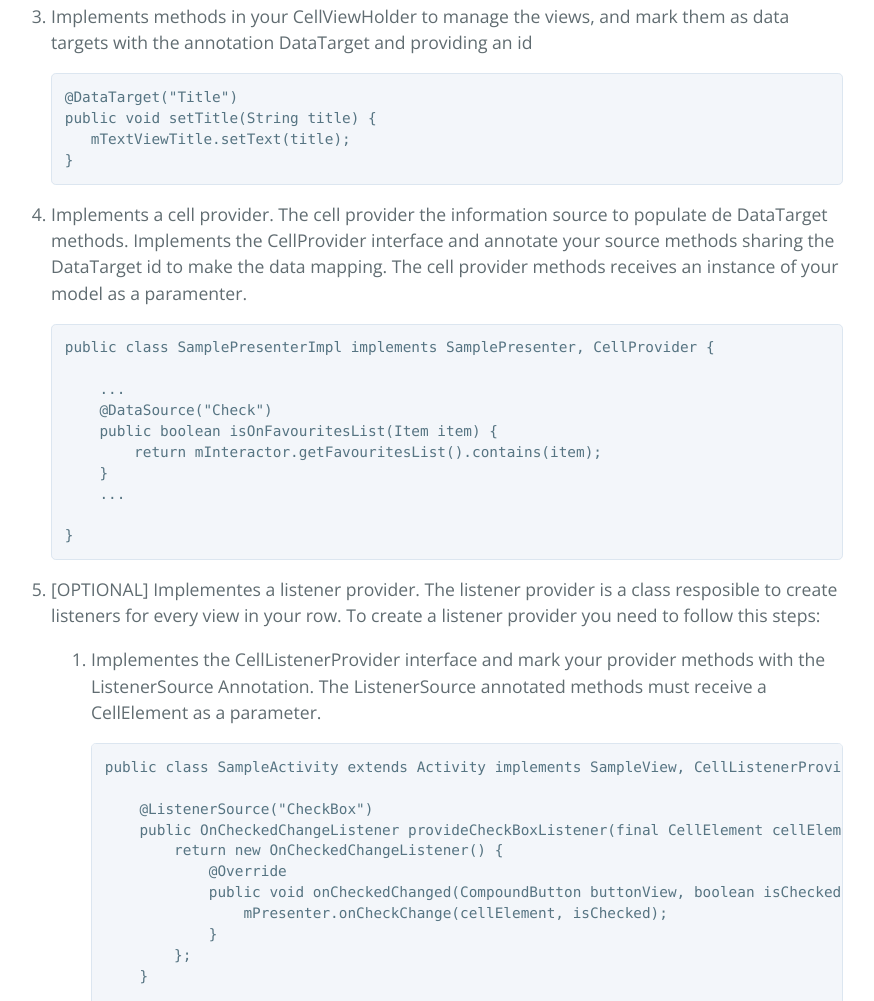
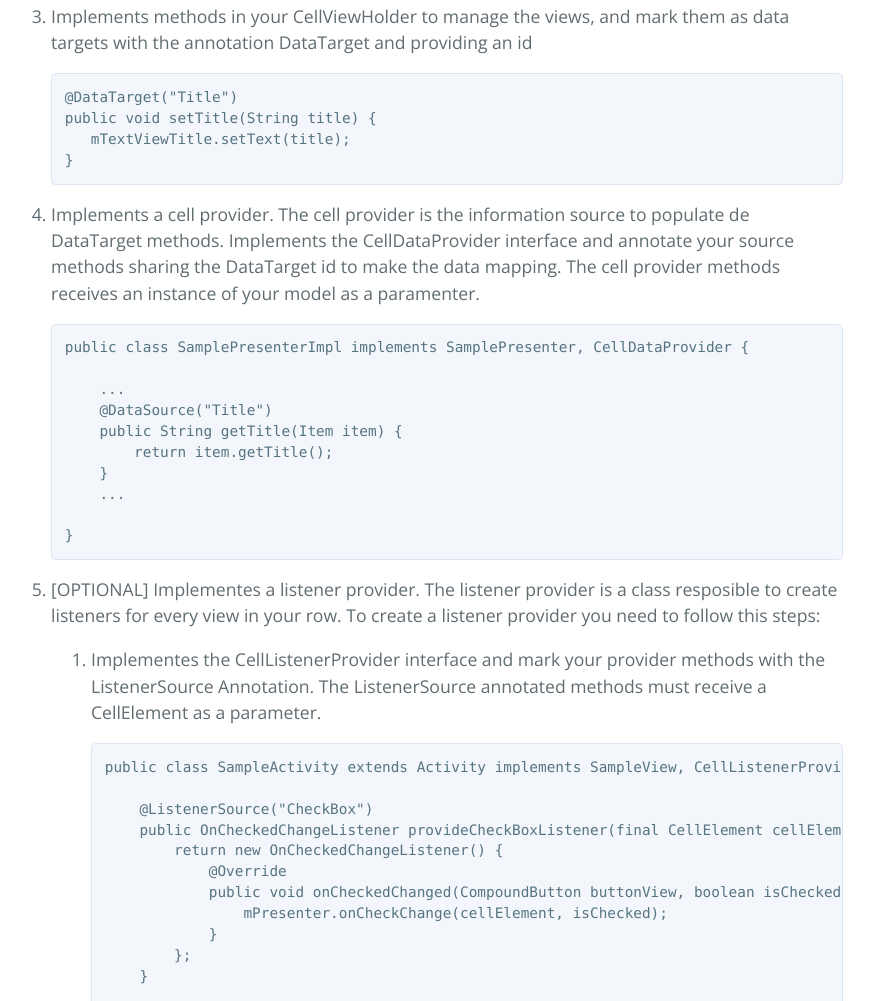
Before and after one commit to albertovecina/PaperKnife, a plain HTML site: page index.html in a window 1280 px wide. Shown: the part 881-1882 px from the top of the page, without its empty margins (213-1087 px from the left). Drawn offline with nearby package versions, Linux system fonts and the light colour scheme.

```diff
--- a/index.html
+++ b/index.html
@@ -52,14 +52,14 @@ public void setTitle(String title) {
 </code></pre>
 </li>
 <li>
-<p>Implements a cell provider. The cell provider the information source to populate de DataTarget methods. Implements the CellProvider interface and annotate your source methods sharing the DataTarget id to make the data mapping. The cell provider methods receives an instance of your model as a paramenter.</p>
+<p>Implements a cell provider. The cell provider is the information source to populate de DataTarget methods. Implements the CellDataProvider interface and annotate your source methods sharing the DataTarget id to make the data mapping. The cell provider methods receives an instance of your model as a paramenter.</p>
 
-<pre><code>public class SamplePresenterImpl implements SamplePresenter, CellProvider {
+<pre><code>public class SamplePresenterImpl implements SamplePresenter, CellDataProvider {
 
     ...
-    @DataSource("Check")
-    public boolean isOnFavouritesList(Item item) {
-        return mInteractor.getFavouritesList().contains(item);
+    @DataSource("Title")
+    public String getTitle(Item item) {
+        return item.getTitle();
     }
     ...
 
```
Also changed, not shown: params.json (+1 -1 lines), 4 other files.
